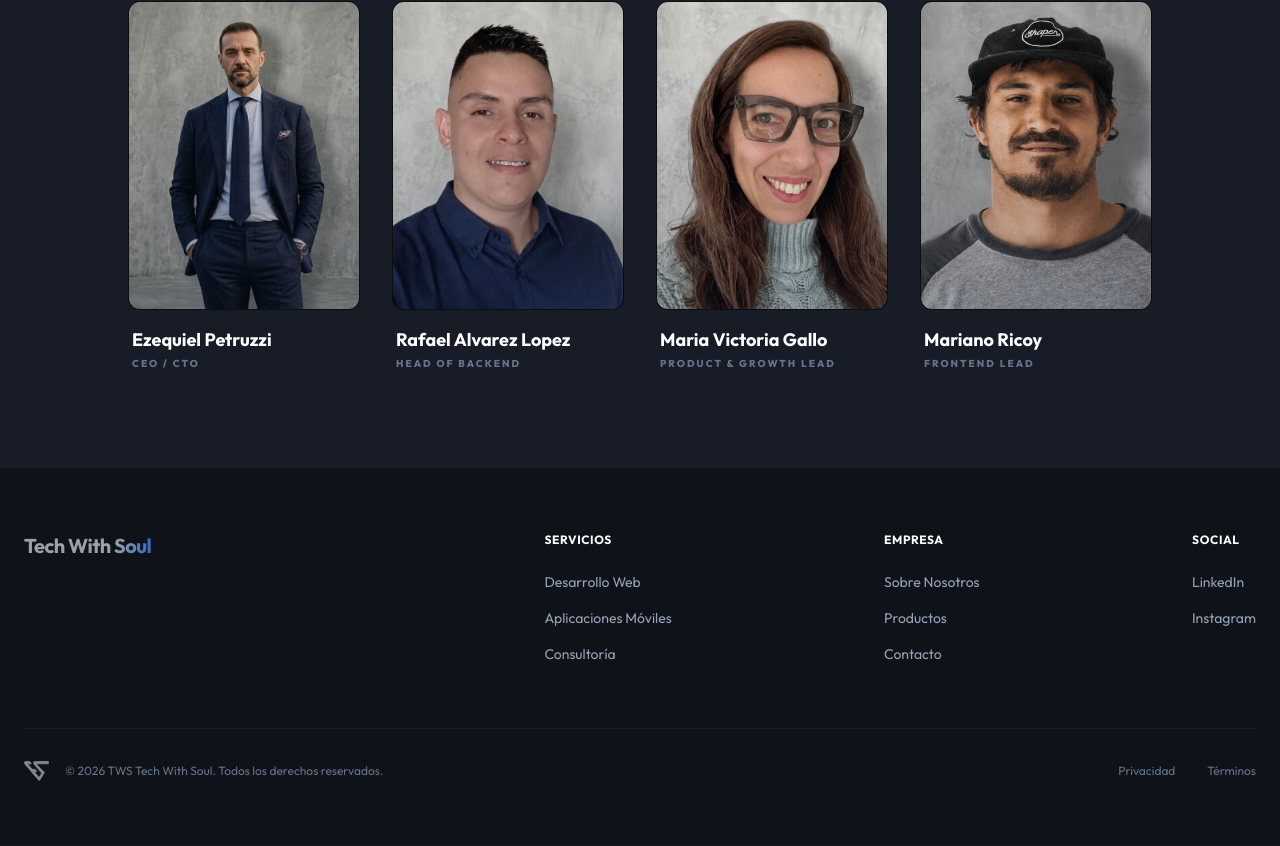
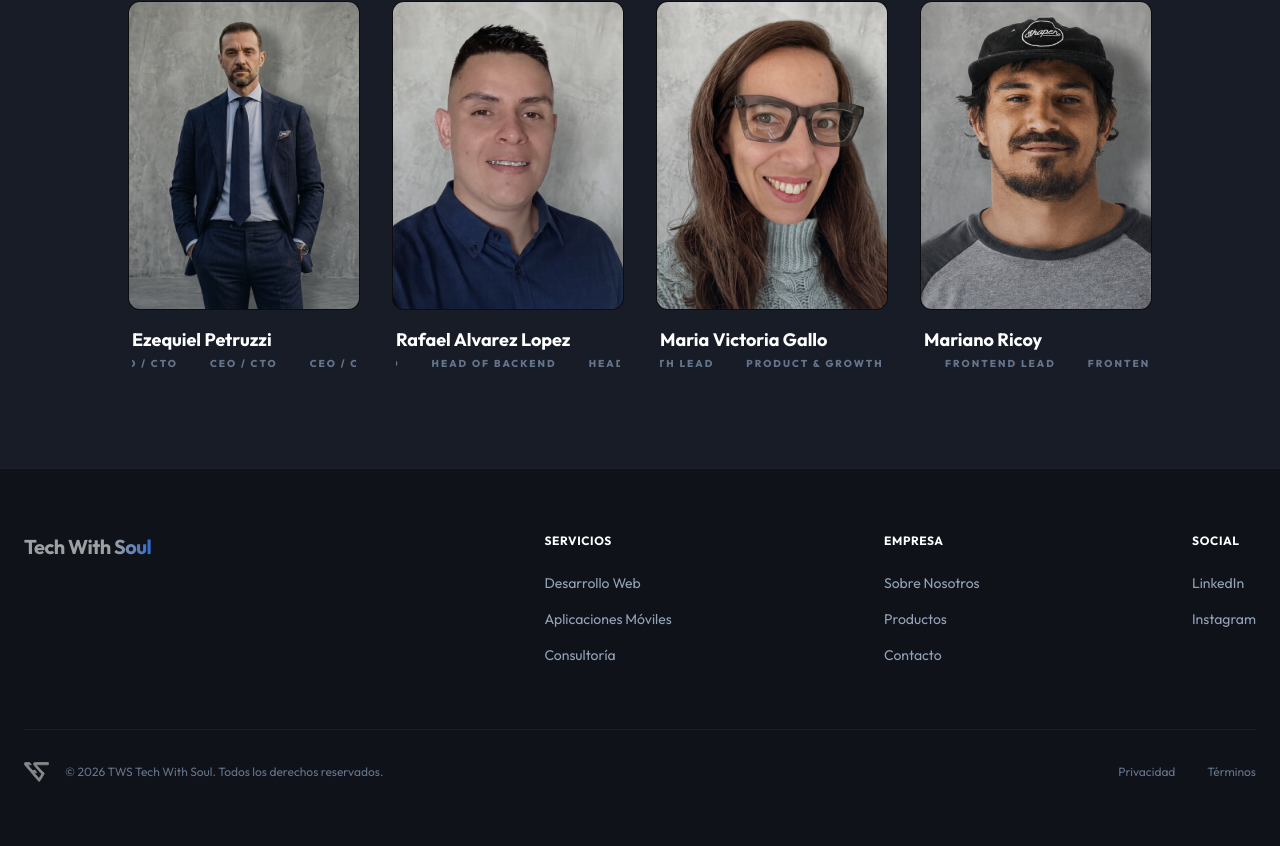
Before and after one commit to MarianoRicoy/tws-landing, a Next.js app: page /nosotros in a window 1280 px wide. Shown: the part 2324-3170 px from the top of the page. Built offline with nearby package versions, Linux system fonts and the light colour scheme.

Commit message:
Design: Added marquee effect to team member roles on hover

```diff
--- a/components/DreamTeam.tsx
+++ b/components/DreamTeam.tsx
@@ -36,13 +36,31 @@ const TeamMemberCard = ({ name, role, imageSrc, onClick }: { name: string, role:
     </div>
 
     {/* Content Block (Outside Card) */}
-    <div className="mt-4 flex flex-col items-start text-left px-1">
+    <div className="mt-4 flex flex-col items-start text-left px-1 w-full overflow-hidden">
       <h3 className="text-lg font-bold text-white mb-0.5 transition-all duration-300 group-hover:text-accent-cyan">
         {name}
       </h3>
-      <p className="text-[10px] font-black tracking-[0.2em] text-slate-500 uppercase">
-        {role}
-      </p>
+      <div className="relative w-full overflow-hidden h-4">
+        <motion.div
+          animate={{ x: [0, -200] }}
+          transition={{
+            duration: 10,
+            repeat: Infinity,
+            ease: "linear",
+            repeatDelay: 0
+          }}
+          className="flex gap-8 whitespace-nowrap items-center group-hover:[animation-play-state:running]"
+          style={{
+            animationPlayState: 'paused'
+          }}
+        >
+          {[0, 1, 2, 3].map((i) => (
+            <span key={i} className="text-[10px] font-black tracking-[0.2em] text-slate-500 uppercase whitespace-nowrap">
+              {role}
+            </span>
+          ))}
+        </motion.div>
+      </div>
     </div>
   </motion.div>
 );
```
